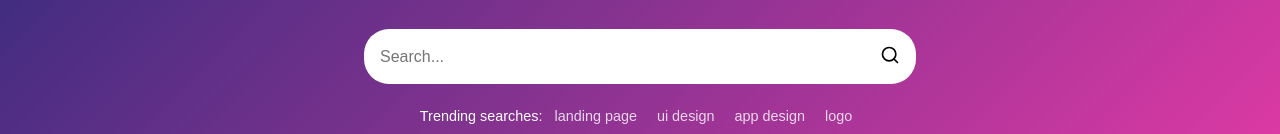
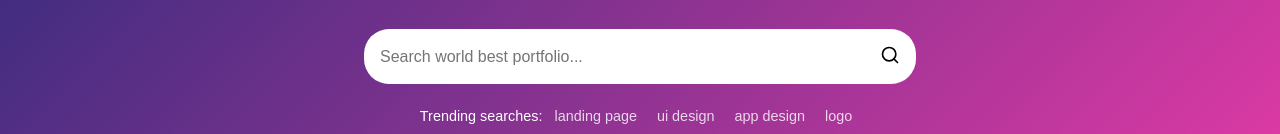
Before and after one commit to Developer-Linus/DribbleClone, a plain HTML site: page index.html in a window 1280 px wide. Shown: the part 333-467 px from the top of the page. Drawn offline with Linux system fonts and the light colour scheme.

Commit message:
changed search bar placholder text

```diff
--- a/index.html
+++ b/index.html
@@ -47,7 +47,7 @@
             <p>Millions of designers and agencies around the world showcase their portfolio work on CreativeHub - the home to the world's best design and creative professionals.</p>
 
             <div class="search-container">
-                <input type="text" placeholder="Search..." class="search-input">
+                <input type="text" placeholder="Search world best portfolio..." class="search-input">
                 <button class="search-btn">
                     <svg xmlns="http://www.w3.org/2000/svg" width="20" height="20" viewBox="0 0 24 24" fill="none" stroke="currentColor" stroke-width="2" stroke-linecap="round" stroke-linejoin="round">
                         <circle cx="11" cy="11" r="8"></circle>
```
